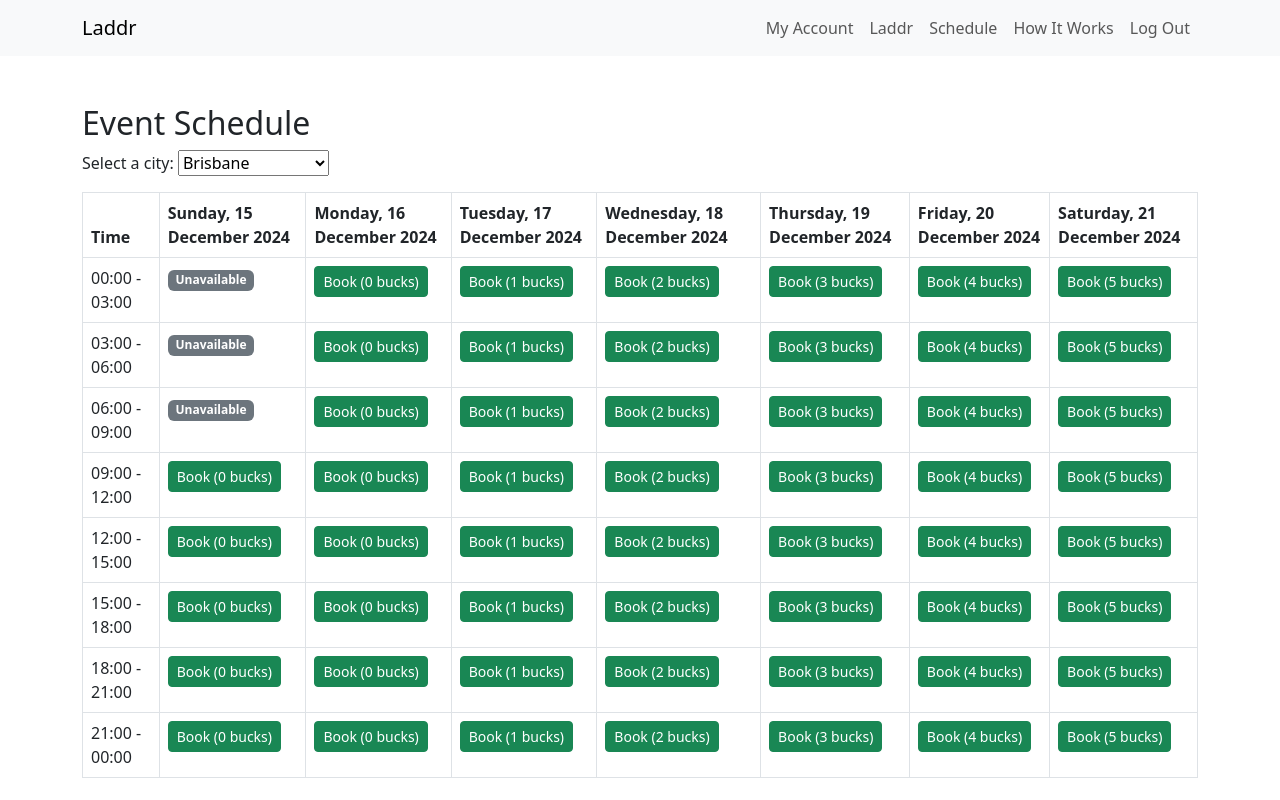
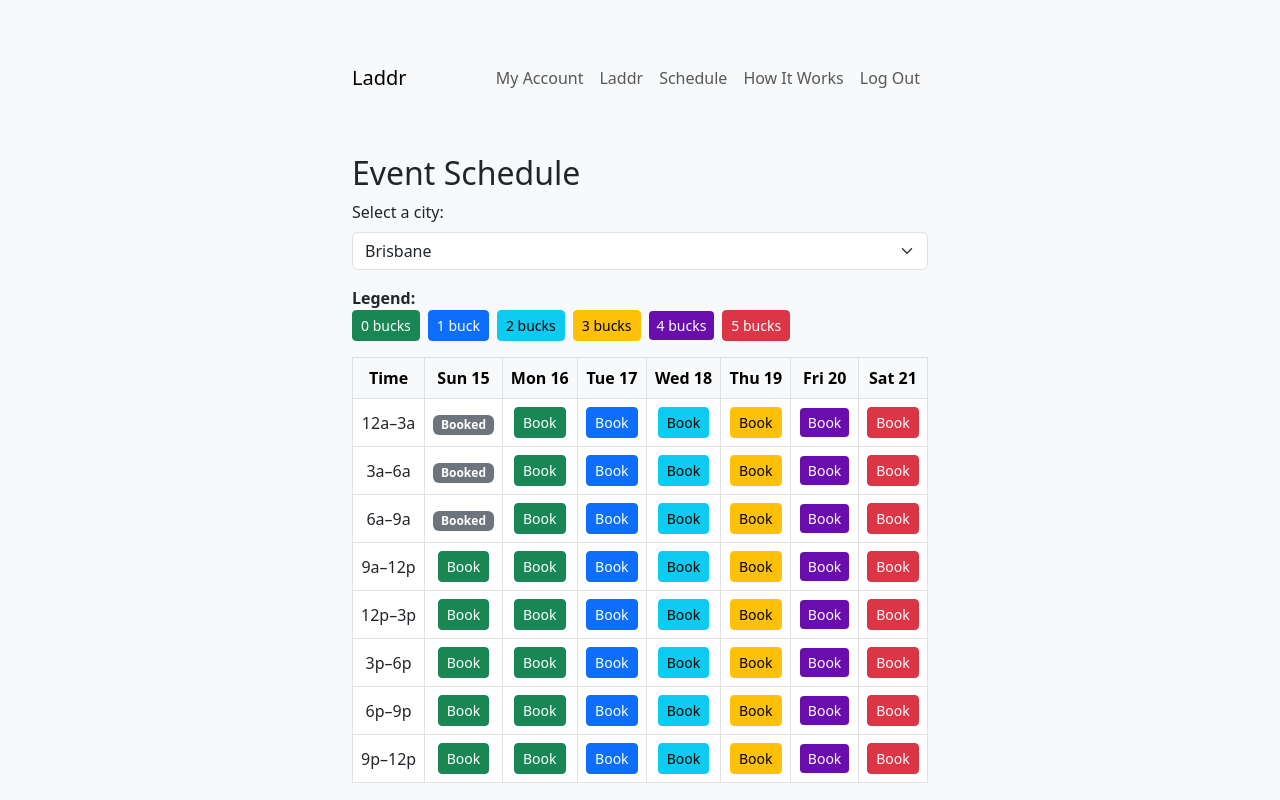
Before and after one commit to chrisdug123/activityladdr, a Flask app: page /schedule in a window 1280 px wide. Run offline with Flask 3, Linux system fonts and the light colour scheme; a user stored in the database is signed in; some libraries are stand-ins or nearby versions.

Commit message:
Updated the UI of the schedule table, updated some functions and countdowns now displaying correctly

```diff
--- a/app/models.py
+++ b/app/models.py
@@ -39,7 +39,7 @@ class User(db.Model):
     def regenerate_bucks(self):
         """Regenerates bucks if a week has passed since the last update."""
         if not self.last_bucks_update or (datetime.utcnow() - self.last_bucks_update) >= timedelta(weeks=1):
-            self.bucks = 10  # Reset to 5 bucks
+            self.bucks = 5  # Reset to 5 bucks
             self.last_bucks_update = datetime.utcnow()
 
     def can_activate(self):
--- a/app/routes.py
+++ b/app/routes.py
@@ -219,7 +219,7 @@ def calculate_monthly_totals(user_id):
                         # For private events, match by timestamp only
                         if  (event.date == activity_date and event.start_hour <= activity_hour) or(activity_date == (event.date + timedelta(days=1)) and activity_hour < (event.start_hour + 24) % 24):
 
-                            multiplier = 10
+                            multiplier = 3
                             matched_event = event
                             break
                         if matched_event:
@@ -248,7 +248,7 @@ def calculate_monthly_totals(user_id):
                                 continue
                             distance = haversine(lat, lon, event.latitude, event.longitude)
                             if distance <= event.radius:
-                                multiplier = 3
+                                multiplier = 10
                                 matched_event = event
                                 break
 
@@ -287,7 +287,7 @@ def calculate_monthly_totals(user_id):
                     totals[activity_type]['avg_multiplier'] = totals[activity_type]['points'] / (totals[activity_type]['pace']*totals[activity_type]['distance'])  # Average multiplier
 
         # Save to user model
-        user.monthly_data = totals
+        #user.monthly_data = totals
         user.overall_points=overall_points
         db.session.commit()
         print(f"user overall points {user.overall_points}")
@@ -538,8 +538,22 @@ def account():
     private_event_ends = user.private_event_ends.astimezone(BRISBANE_TZ).isoformat() if user.private_event_ends else None
     next_activation_time = (user.last_activated + timedelta(days=7)).astimezone(BRISBANE_TZ).isoformat() if user.last_activated else None
 
-    # Activity totals: Load monthly_data or use defaults if unavailable
-    totals = calculate_monthly_totals(user.id) if user.strava_access_token else user.monthly_data
+        # Calculate bucks regeneration countdown
+    bucks_reset_time = None
+    if user.last_bucks_update:
+        # Calculate next regeneration time
+        next_regeneration_time = user.last_bucks_update + timedelta(weeks=1)
+        now_utc = datetime.utcnow()
+        if next_regeneration_time > now_utc:
+            bucks_reset_time = int((next_regeneration_time - now_utc).total_seconds())  # Time left in seconds
+        else:
+            bucks_reset_time = 0  # Bucks should already be regenerated
+    print(bucks_reset_time)
+    # Load cached monthly_data directly from the user model
+    totals = user.monthly_data or {
+        'run': {'distance': 0, 'pace': 0, 'points': 0, 'avg_multiplier': 1},
+        'ride': {'distance': 0, 'pace': 0, 'points': 0, 'avg_multiplier': 1},
+    }
 
     return render_template(
         'account.html',
@@ -548,9 +562,9 @@ def account():
         can_activate=can_activate,
         private_event_ends=private_event_ends,
         next_activation_time=next_activation_time,
+        bucks_reset_time=bucks_reset_time,
         totals=totals
     )
-
 
 
 
@@ -561,10 +575,18 @@ def refresh_data():
         return jsonify({"success": False, "message": "Login required"}), 403
 
     user_id = session['user_id']
+    user = User.query.get(user_id)
+
+    if not user:
+        return jsonify({"success": False, "message": "User not found."}), 404
 
     try:
-        # Recalculate monthly totals
+        # Recalculate monthly totals and update user data
         monthly_totals = calculate_monthly_totals(user_id)
+        user.monthly_data = monthly_totals  # Cache the new totals
+        user.monthly_last_updated = datetime.utcnow()  # Track when it was last updated
+        db.session.commit()
+
         return jsonify({"success": True, "message": "Monthly totals refreshed successfully!", "totals": monthly_totals})
     except Exception as e:
         print(f"Error refreshing monthly totals: {e}")
@@ -738,8 +760,8 @@ def book_slot():
 
     # Check if the user has enough bucks
     user = User.query.get(user_id)
-    #if user.bucks < cost:
-    #    return jsonify({"success": False, "message": f"Insufficient bucks. You need {cost} bucks."}), 400
+    if user.bucks < cost:
+        return jsonify({"success": False, "message": f"Insufficient bucks. You need {cost} bucks."}), 400
 
     # Deduct bucks and create the event
     user.bucks -= cost
--- a/app/static/styles.css
+++ b/app/static/styles.css
@@ -6,3 +6,22 @@ body {
     margin-top: 50px;
     max-width: 600px;
 }
+
+.btn-purple {
+    background-color: #6a0dad; /* Deep Purple */
+    color: white; /* Ensure text is readable */
+    border: none; /* Match Bootstrap button styles */
+}
+.btn-purple:hover {
+    background-color: #5a0ca5; /* Slightly darker shade on hover */
+}
+
+
+table {
+    white-space: nowrap; /* Prevent text wrapping */
+}
+
+th, td {
+    text-align: center; /* Center-align all text */
+    vertical-align: middle; /* Vertically center-align */
+}
--- a/app/templates/base.html
+++ b/app/templates/base.html
@@ -10,6 +10,7 @@
     <!-- Optional: Bootstrap Icons -->
     <link href="https://cdn.jsdelivr.net/npm/bootstrap-icons/font/bootstrap-icons.css" rel="stylesheet">
     <link rel="stylesheet" href="https://unpkg.com/leaflet@1.7.1/dist/leaflet.css" />
+    <link rel="stylesheet" href="{{ url_for('static', filename='styles.css') }}">
 
 
 </head>
--- a/app/templates/schedule.html
+++ b/app/templates/schedule.html
@@ -1,12 +1,14 @@
 {% extends 'base.html' %}
 {% block title %}Schedule & Events{% endblock %}
+
 {% block content %}
 <h2 class="mt-5">Event Schedule</h2>
 
+<!-- City Selector -->
 <div class="mb-3">
     <form method="get" action="{{ url_for('main.schedule') }}">
-        <label for="major_city">Select a city:</label>
-        <select name="major_city" id="major_city" onchange="this.form.submit()">
+        <label for="major_city" class="form-label">Select a city:</label>
+        <select name="major_city" id="major_city" class="form-select" onchange="this.form.submit()">
             <option value="">-- Choose a city --</option>
             {% for city in cities %}
                 <option value="{{ city }}" {% if city == selected_city %}selected{% endif %}>{{ city }}</option>
@@ -15,42 +17,73 @@
     </form>
 </div>
 
-<div id="calendar">
-    <table class="table table-bordered">
-        <thead>
+<!-- Legend -->
+<div class="mb-3">
+    <strong>Legend:</strong>
+    <div class="d-flex align-items-center flex-wrap">
+        <div class="btn btn-success btn-sm me-2" style="pointer-events: none;">0 bucks</div>
+        <div class="btn btn-primary btn-sm me-2" style="pointer-events: none;">1 buck</div>
+        <div class="btn btn-info btn-sm me-2" style="pointer-events: none;">2 bucks</div>
+        <div class="btn btn-warning btn-sm me-2" style="pointer-events: none;">3 bucks</div>
+        <div class="btn btn-purple btn-sm me-2" style="pointer-events: none;">4 bucks</div>
+        <div class="btn btn-danger btn-sm" style="pointer-events: none;">5 bucks</div>
+    </div>
+</div>
+
+<!-- Schedule Table -->
+<div id="schedule" class="table-responsive">
+    <table class="table table-bordered table-hover">
+   <thead class="table-light text-center">
     <tr>
-                <th>Time</th> <!-- The first column header -->
+        <th style="width: 10%;">Time</th> <!-- Allocate a smaller width for the Time column -->
         {% for date in calendar.keys() %}
-                    <th>{{ date.strftime('%A, %d %B %Y') }}</th>
+            <th style="width: {{ 90 / calendar|length }}%;">
+                {{ date.strftime('%a %d') }} <!-- Compact format -->
+            </th>
         {% endfor %}
     </tr>
 </thead>
+
+
         <tbody>
-            {% for hour in range(0, 24, 3) %} <!-- Loop through each timeslot -->
+            {% for hour in range(0, 24, 3) %}
             <tr>
-                <td>{{ '%02d:00' | format(hour) }} - {{ '%02d:00' | format((hour + 3) % 24) }}</td> <!-- Timeslot in HH:MM format -->
+                <!-- Timeslot -->
+                <td class="text-center {% if hour == current_hour and today_date in calendar.keys() %}table-warning fw-bold{% endif %}">
+                    {{ hour % 12 or 12 }}{{ 'a' if hour < 12 else 'p' }}–{{ (hour + 3) % 12 or 12 }}{{ 'a' if (hour + 3) < 12 else 'p' }}
+                </td>
+
+
+                <!-- Availability for Each Day -->
                 {% for date, times in calendar.items() %}
                 <td>
                     {% if hour in times %}
                         {% set slot = times[hour] %}
                         {% if slot.status == 'available' %}
+                            <!-- Assign button color based on specific cost -->
                             <button
-                                    class="btn btn-success btn-sm"
+                            class="btn {% if slot.cost == 0 %}btn-success
+                                        {% elif slot.cost == 1 %}btn-primary
+                                        {% elif slot.cost == 2 %}btn-info
+                                        {% elif slot.cost == 3 %}btn-warning
+                                        {% elif slot.cost == 4 %}btn-purple
+                                        {% elif slot.cost == 5 %}btn-danger{% endif %} btn-sm book-slot"
                             data-date="{{ date }}"
                             data-hour="{{ hour }}"
                             data-cost="{{ slot.cost }}"
                             data-bs-toggle="modal"
                             data-bs-target="#bookingModal">
-                                    Book ({{ slot.cost }} bucks)
+                            Book
                         </button>
+
                         {% elif slot.status == 'booked' %}
                             <span class="badge bg-primary">Booked</span><br>
                             <small>{{ slot.suburb }}</small>
                         {% else %}
-                                <span class="badge bg-secondary">Unavailable</span>
+                            <span class="badge bg-secondary">Booked</span>
                         {% endif %}
                     {% else %}
-                            <span class="badge bg-secondary">Unavailable</span>
+                        <span class="badge bg-secondary">Booked</span>
                     {% endif %}
                 </td>
                 {% endfor %}
@@ -58,41 +91,24 @@
             {% endfor %}
         </tbody>
     </table>
-
 </div>
 
-<!-- Booking Modal -->
 <!-- Booking Modal -->
 <div id="bookingModal" class="modal fade" tabindex="-1" aria-labelledby="bookingModalLabel" aria-hidden="true">
     <div class="modal-dialog">
         <div class="modal-content">
             <div class="modal-header">
-                <h5 class="modal-title" id="bookingModalLabel">Book Slot</h5>
+                <h5 class="modal-title" id="bookingModalLabel">Confirm Booking</h5>
                 <button type="button" class="btn-close" data-bs-dismiss="modal" aria-label="Close"></button>
             </div>
             <div class="modal-body">
                 <form id="bookingForm">
-                    <input type="hidden" id="modalDate" name="date">
-                    <input type="hidden" id="modalHour" name="hour">
-
-                    <div class="mb-3">
-                        <label for="modalMajorCity" class="form-label">Major City</label>
-                        <select class="form-select" id="modalMajorCity" name="major_city" required>
-                            <option value="{}" selected disabled>Select a major city</option>
-                            {% for city in cities %}
-                            <option value="{{ city }}">{{ city }}</option>
-                            {% endfor %}
-                        </select>
-                    </div>
-
-                    <div class="mb-3">
-                        <label for="modalSuburb" class="form-label">Suburb</label>
-                        <select class="form-select" id="modalSuburb" name="suburb" required>
-                            <option value="" selected disabled>Select a suburb</option>
-                        </select>
-                    </div>
-                    <p>Cost: <span id="bookingCost">0</span> bucks</p>
-
+                    <p>Booking slot:</p>
+                    <p>Date: <span id="modalDate"></span></p>
+                    <p>Time: <span id="modalTime"></span></p>
+                    <p>Cost: <span id="bookingCost"></span> bucks</p>
+                    <input type="hidden" id="modalDateInput" name="date">
+                    <input type="hidden" id="modalHourInput" name="hour">
                 </form>
             </div>
             <div class="modal-footer">
@@ -105,46 +121,30 @@
 
 <script>
     document.addEventListener('DOMContentLoaded', function () {
-        const modal = new bootstrap.Modal(document.getElementById('bookingModal'));
-        const bookingForm = document.getElementById('bookingForm');
-        const majorCityDropdown = document.getElementById('modalMajorCity');
-        const suburbDropdown = document.getElementById('modalSuburb');
-
+        // Handle slot booking
         document.querySelectorAll('.book-slot').forEach(button => {
             button.addEventListener('click', function () {
-                document.getElementById('modalDate').value = this.getAttribute('data-date');
-                document.getElementById('modalHour').value = this.getAttribute('data-hour');
-                modal.show();
+                const date = this.getAttribute('data-date');
+                const hour = this.getAttribute('data-hour');
+                const cost = this.getAttribute('data-cost');
+
+                // Update modal with selected slot info
+                document.getElementById('modalDate').textContent = date;
+                document.getElementById('modalTime').textContent = `${hour}:00 - ${(parseInt(hour) + 3) % 24}:00`;
+                document.getElementById('bookingCost').textContent = cost;
+
+                // Update hidden inputs
+                document.getElementById('modalDateInput').value = date;
+                document.getElementById('modalHourInput').value = hour;
             });
         });
 
-        majorCityDropdown.addEventListener('change', function () {
-            const selectedCity = this.value;
-
-            // Clear existing suburbs
-            suburbDropdown.innerHTML = '<option value="" selected disabled>Select a suburb</option>';
-
-            // Fetch suburbs for the selected city
-            fetch(`/suburbs/${selectedCity}`)
-                .then(response => response.json())
-                .then(data => {
-                    data.forEach(suburb => {
-                        const option = document.createElement('option');
-                        option.value = suburb;
-                        option.textContent = suburb;
-                        suburbDropdown.appendChild(option);
-                    });
-                })
-                .catch(error => console.error('Error fetching suburbs:', error));
-        });
-
+        // Confirm booking
         document.getElementById('confirmBooking').addEventListener('click', function () {
-            const formData = new FormData(bookingForm);
+            const formData = new FormData(document.getElementById('bookingForm'));
             const bookingData = {
                 date: formData.get('date'),
                 hour: formData.get('hour'),
-                major_city: formData.get('major_city'),
-                suburb: formData.get('suburb')
             };
 
             fetch(`/book-slot`, {
@@ -156,7 +156,7 @@
             .then(data => {
                 if (data.success) {
                     alert('Slot booked successfully!');
-                    location.reload(); // Reload to update the calendar
+                    location.reload(); // Reload to update the schedule
                 } else {
                     alert('Error booking slot: ' + data.message);
                 }
@@ -164,18 +164,5 @@
             .catch(error => console.error('Error booking slot:', error));
         });
     });
-
-    document.querySelectorAll('button[data-bs-target="#bookingModal"]').forEach((button) => {
-    button.addEventListener('click', (e) => {
-        const date = button.dataset.date;
-        const hour = button.dataset.hour;
-        const cost = button.dataset.cost;
-
-        document.querySelector('#bookingForm input[name="date"]').value = date;
-        document.querySelector('#bookingForm input[name="hour"]').value = hour;
-        document.querySelector('#bookingCost').textContent = cost;
-    });
-});
-
 </script>
 {% endblock %}
```
Also changed, not shown: app/templates/account.html (+63 -2 lines), instance/activityladdr2.db. Lines whose indentation alone changed are shown as unchanged.
